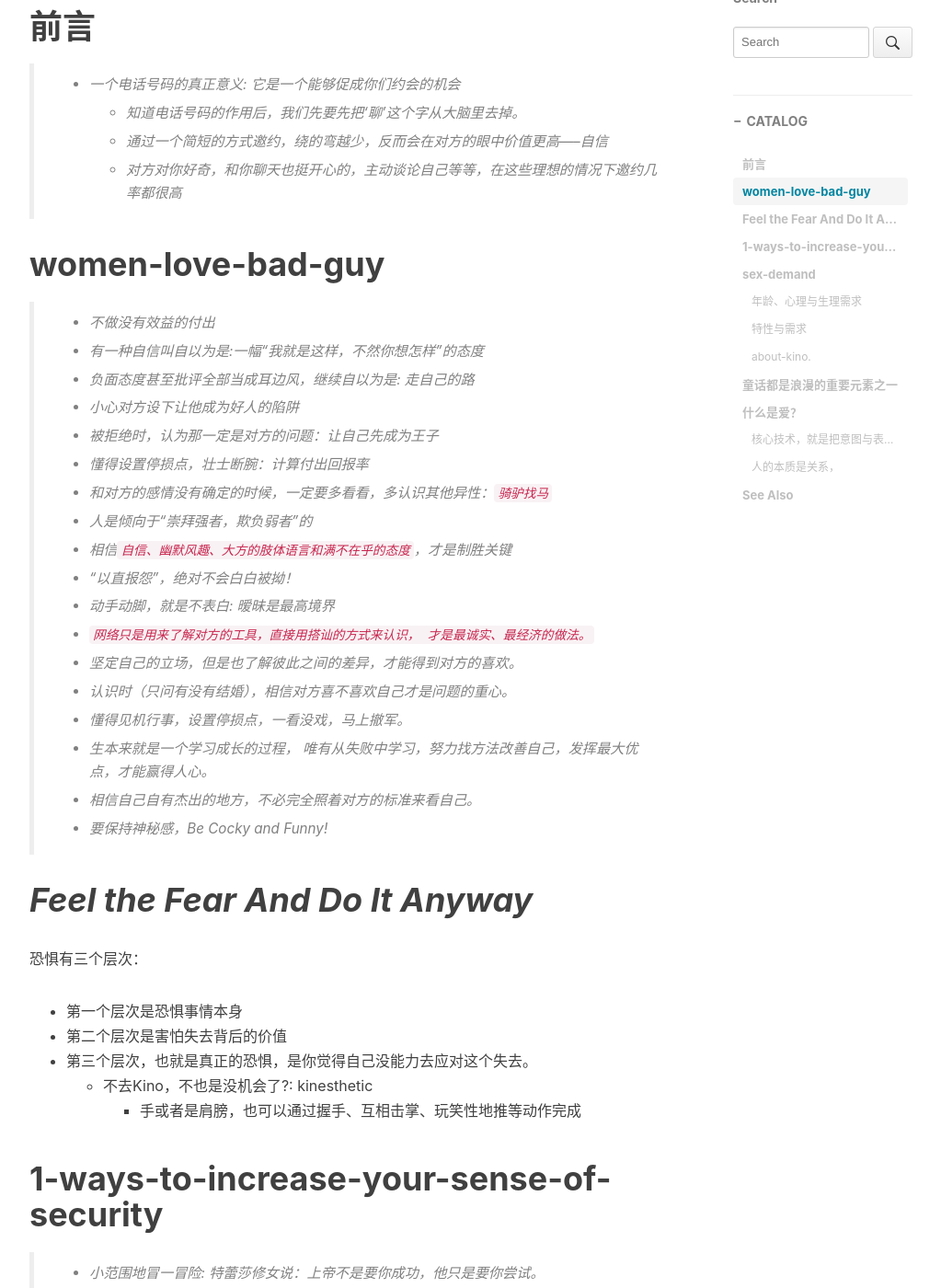
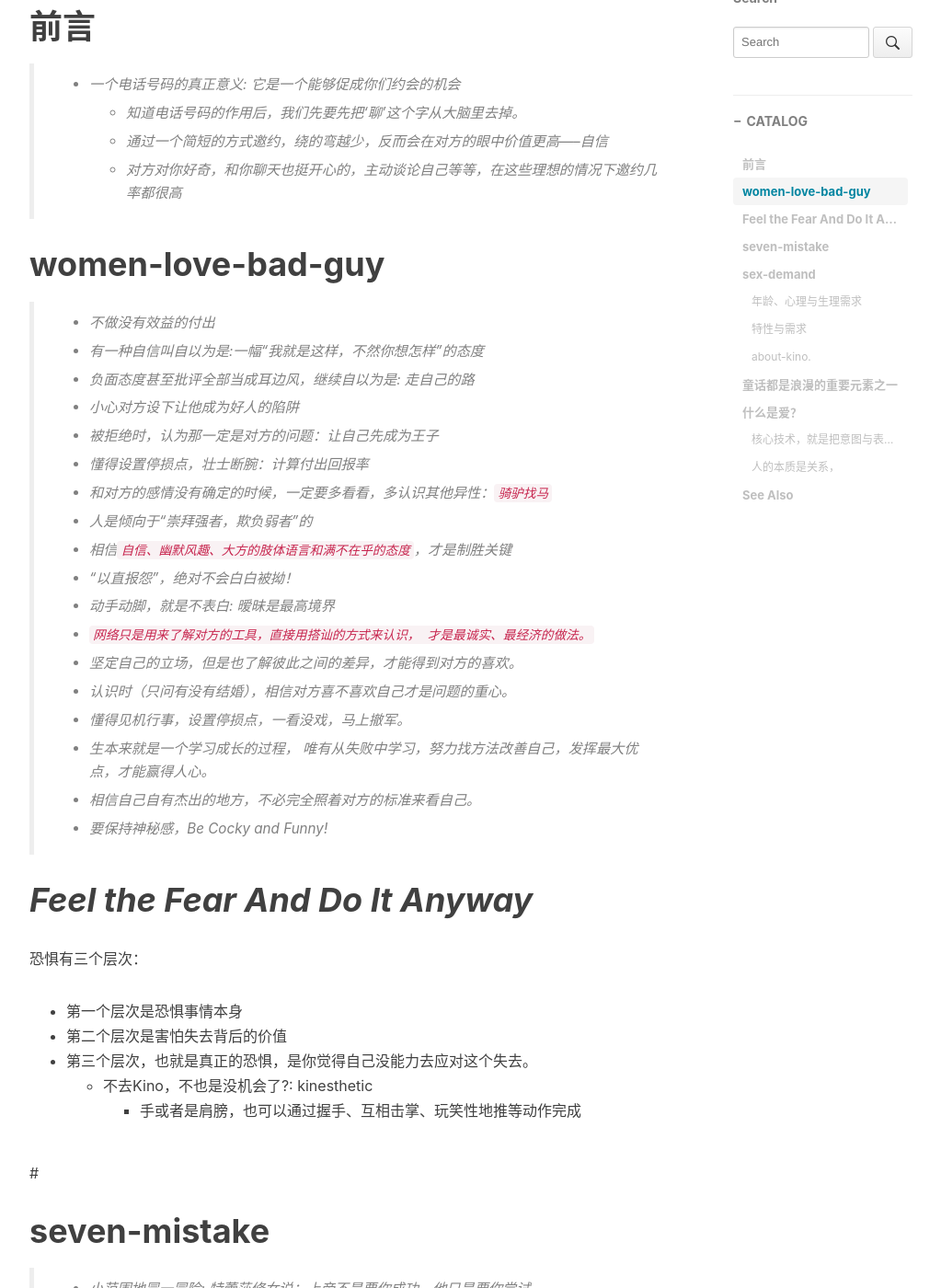
Before and after one commit to pua1203/pua1203.github.io, a Jekyll site: the page built from _posts/pua/2018-09-16-sendMsg.md, in a window 1280 px wide and 1400 px high, scrolled down 563 px. Shown: the whole window at 92% size, without its empty margins (233-1256 px from the left). Built offline with Jekyll 4.4.1, drawn with Linux system fonts in a browser that asks for light colours; nearby versions of some CDN libraries; comment, search, counter and statistics services are not loaded.

Commit message:
seven-mistake

```diff
--- a/_posts/pua/2018-09-16-sendMsg.md
+++ b/_posts/pua/2018-09-16-sendMsg.md
@@ -81,7 +81,9 @@ subtitle: women-love-bad-guy
 
 
 
-# **1-ways-to-increase-your-sense-of-security**
+#
+
+# **seven-mistake**
 
 
 
```
